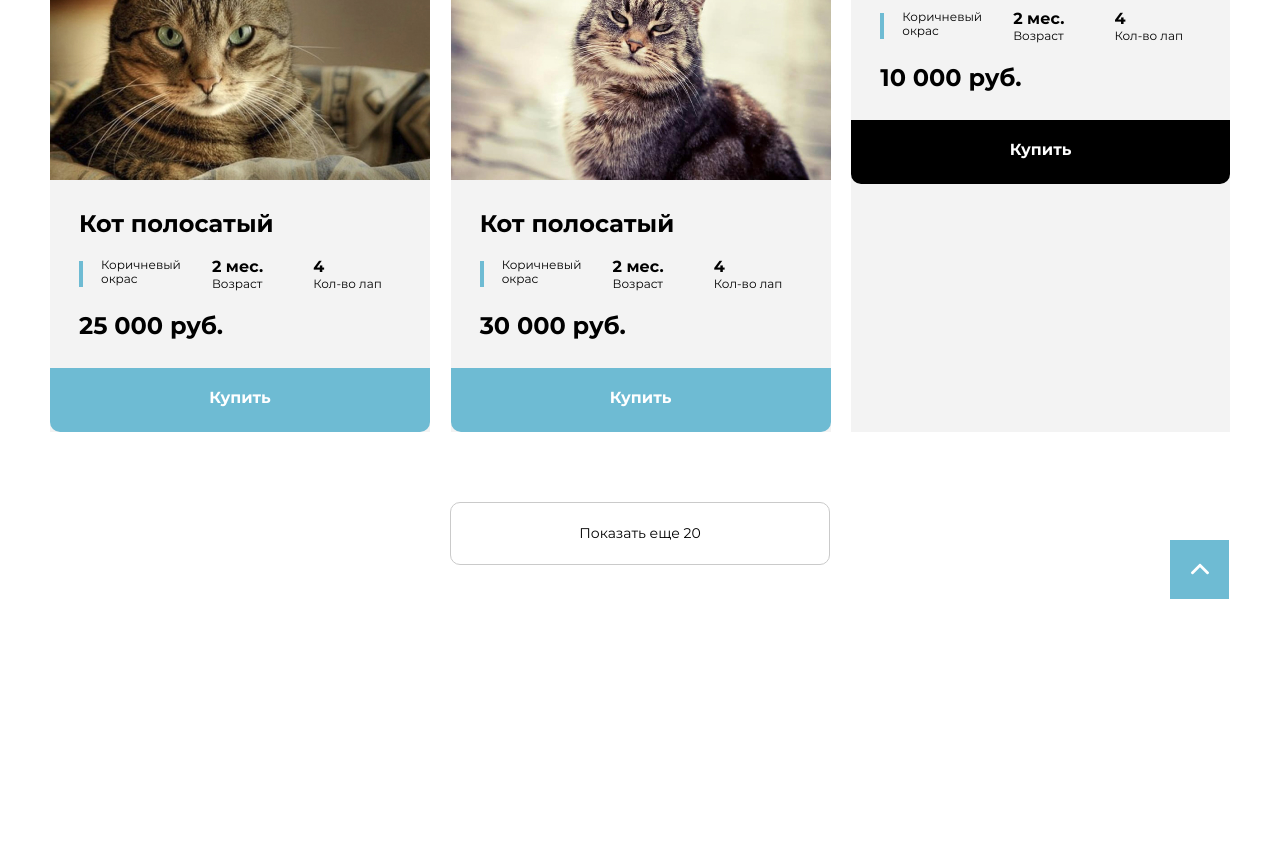
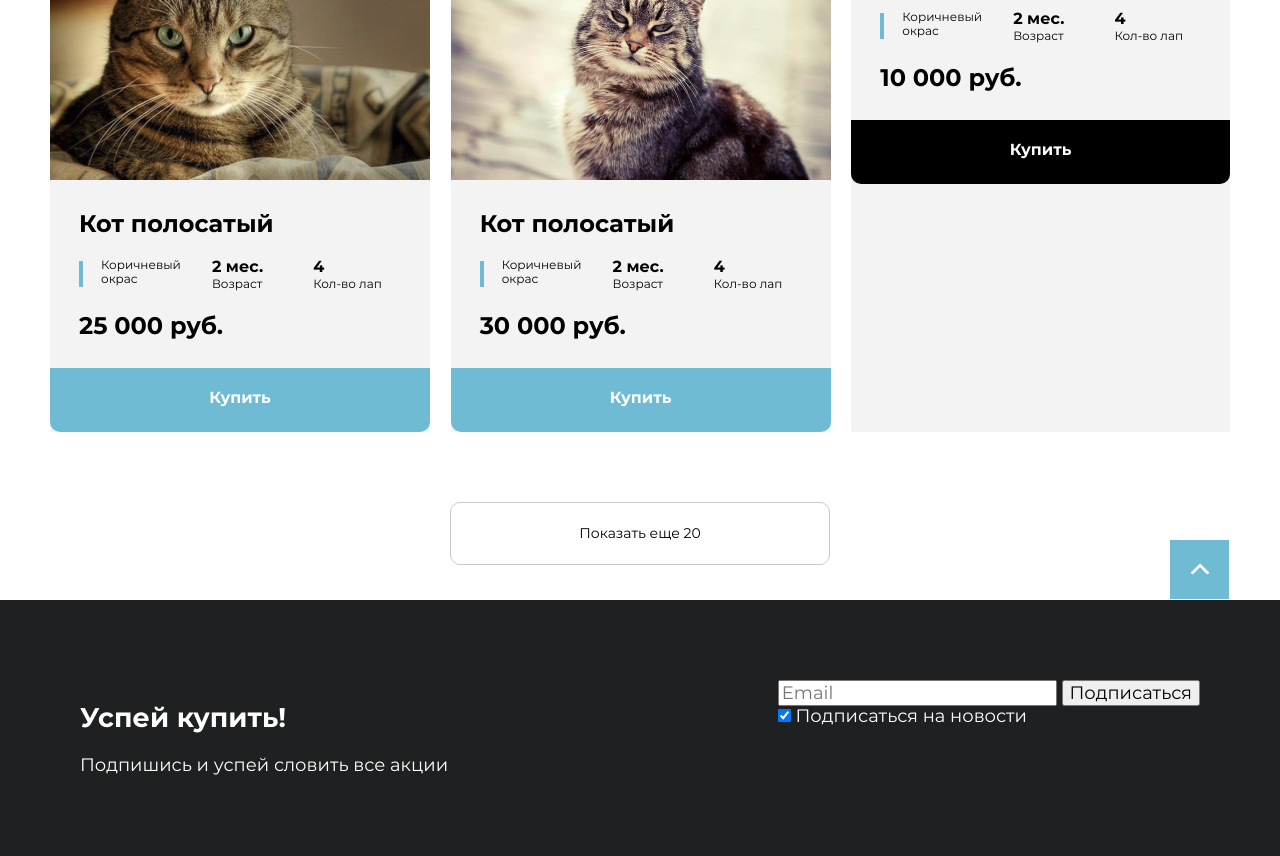
Before and after one commit to elmiramm/testTask, a website: page #src/index.html in a window 1280 px wide. Shown: the part 971-1827 px from the top of the page. Before the commit the page ends 1571 px from the top, so only its background shows below. Drawn offline with nearby package versions, Linux system fonts and the light colour scheme; files that its build step writes are made by us from their sources; files whose address does not match are found by name; a web font is replaced by a local one.

Commit message:
html footer

```diff
--- a/#src/index.html
+++ b/#src/index.html
@@ -232,7 +232,27 @@
       </button>
     </div>
   </section>
+  <footer class="footer">
+    <div class="container footer__container">
+      <div class="footer__left-elements">
+        <h2 class="footer__title">
+          Успей купить!
+        </h2>
+        <p class="footer__discription">Подпишись и успей словить все акции</p>
+      </div>
+      <form action="#" class="subscription__form footer__right-elements" method="POST">
+        <div class="right-elements__top">
+          <input type="email" placeholder="Email">
+          <button class="subscription__btn btn" type="button">Подписаться</button>
+        </div>
+        <div class="right-elements__bottom">
+          <input type="checkbox" id="subscription__news" checked>
+          <label for="subscription__news">Подписаться на новости</label>
+        </div>
 
+      </form>
+    </div>
+  </footer>
 </body>
 
 </html>
--- a/#src/scss/style.scss
+++ b/#src/scss/style.scss
@@ -262,3 +262,17 @@ p {
 .is-disabled {
   background-color: #000000;
 }
+
+.footer {
+  &__container {
+    background-color: #1f2021;
+    color: #ffffff;
+    padding: 80px;
+    display: flex;
+    justify-content: space-between;
+  }
+  &__right-elements {
+    display: flex;
+    flex-direction: column;
+  }
+}
```
Also changed, not shown: testTask/index.html (+20 -0 lines), testTask/css/style.css, testTask/css/style.min.css.
